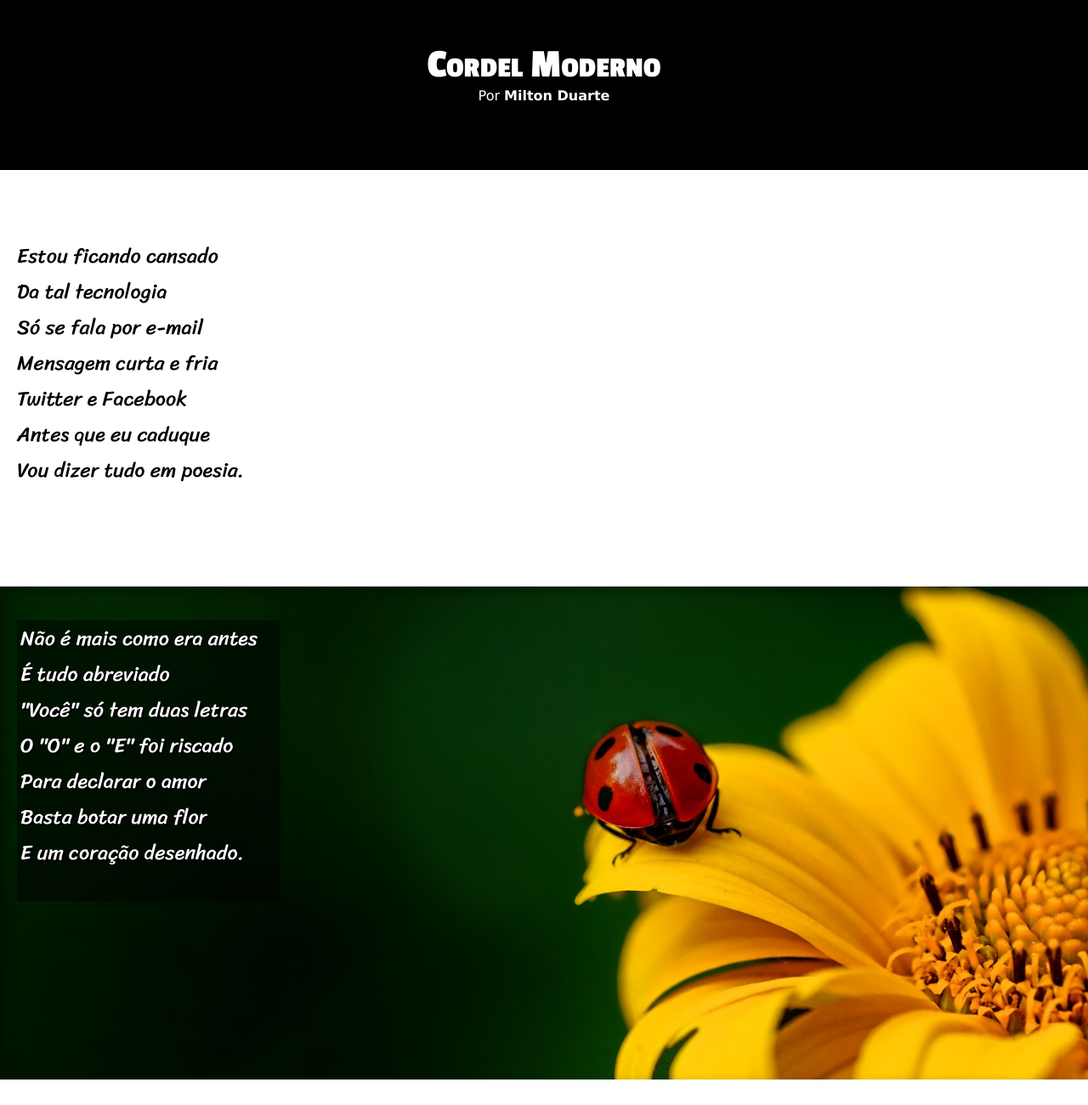
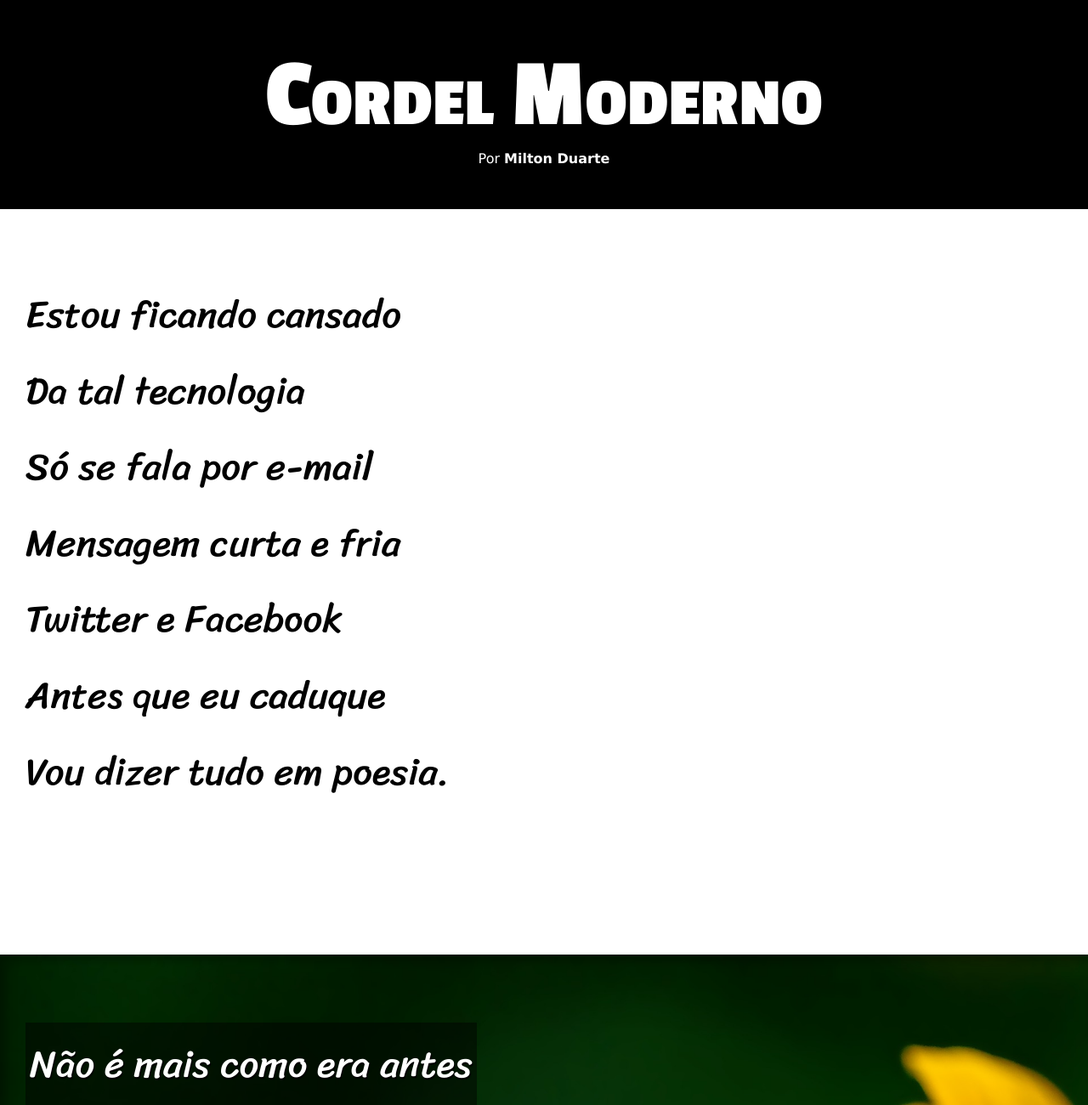
Before and after one commit to MateusSKV9/projeto-cordel, a plain HTML site: page index.html in a window 1280 px wide. Shown: the top 1300 px of the page at 85% size. Drawn offline with Linux system fonts and the light colour scheme.

Commit message:
Modificações finais

```diff
--- a/style.css
+++ b/style.css
@@ -16,20 +16,24 @@
 
 html, body {
     font-family: var(--font1);
+    min-height: 100vh;
 }
 
 header {
     background-color: black;
     color: white;
-    padding: 50px;
     text-align: center;
-    height: 200px;
 }
 
 header h1 {
     font-family: var(--font2);
-    font-size: 3em;
+    padding-top: 50px;
+    font-size: 9vw;
     font-variant: small-caps;
+}
+
+header p {
+    padding-bottom: 50px;
 }
 
 a {
@@ -44,40 +48,38 @@ a:hover {
 
 main {
     font-family: var(--font3);
-    font-size: 1.5em;
 }
 
 section {
     padding-top: 10vh;
     padding-bottom: 10vh;
-    padding-left: 20px;
+    line-height: 2em;
+    padding-left: 30px;
+    font-family: var(--font3);
+    font-size: 3.5vw;
 }
 
 section p {
-    padding-bottom: 1.5em;
+    padding-bottom: 2em;
 }
 
 .texto {
     background-color: white;
-    min-width: 320px;
+    color: black;
 }
 
 .background {
     background: black url('imagens/background001.jpg') right center no-repeat fixed;
+    color: white;
     background-size: cover;
-    height: 580px;
-    position: relative;
     box-shadow: inset 6px 6px 14px rgba(0, 0, 0, 0.368);
 }
 
 .background p {
     background-color: rgba(0, 0, 0, 0.47);
-    text-shadow: 2px 2px 1px rgb(0, 0, 0);
-    width: 310px;
-    color: white;
-    position: absolute;
-    top: 40px;
-    padding-left: 4px;
+    text-shadow: 1px 2px 1px rgb(0, 0, 0);
+    padding: 5px;
+    display: inline-block;
 }
 
 section.background:nth-last-child(2) {
```
